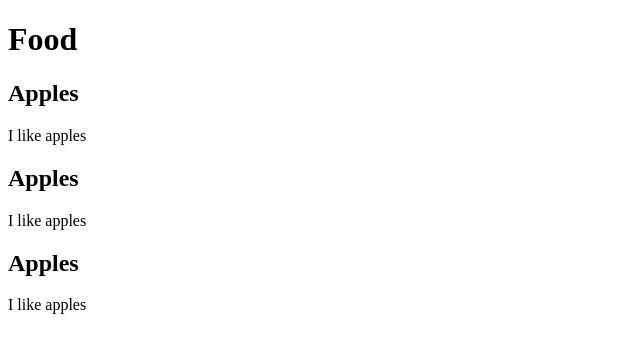
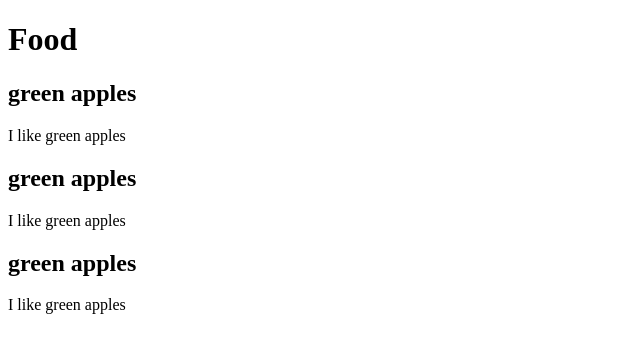
Before and after one commit to Ashteiru/webprog-it241-vuejs, a Vue app in the folder firstsfc/: page / in a window 1280 px wide. Shown: the top 352 px of the page, without its empty margins (0-640 px from the left). Built offline with nearby package versions, Linux system fonts and the light colour scheme.

Commit message:
edited fruit

```diff
--- a/firstsfc/src/components/FoodItem.vue
+++ b/firstsfc/src/components/FoodItem.vue
@@ -9,8 +9,8 @@
 export default {
   data() {
     return {
-      name: 'Apples',
-      message: 'I like apples'
+      name: 'green apples',
+      message: 'I like green apples'
     }
   }
 };
```
